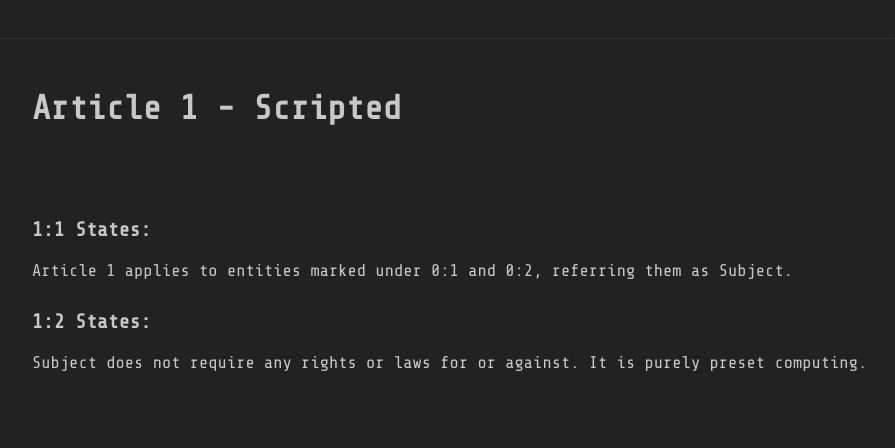
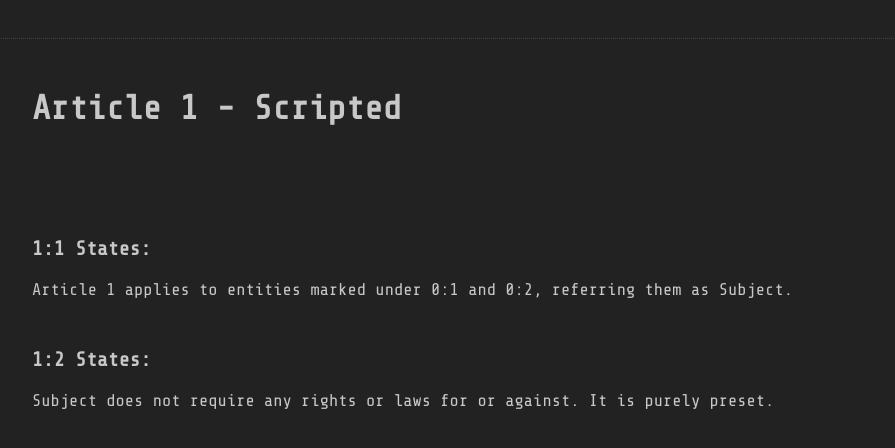
Before and after one commit to superwibr/superwibr.github.io, a Jekyll site: the page built from ailaws/articles/1.md, in a window 1280 px wide. Shown: the top 448 px of the page, without its empty margins (158-1053 px from the left). Built offline with Jekyll 4.4.1, drawn with Linux system fonts in a browser that asks for light colours; our own code applies the rules of GitHub Pages for plain Markdown files.

Commit message:
Update 1.md

```diff
--- a/ailaws/articles/1.md
+++ b/ailaws/articles/1.md
@@ -1,9 +1,10 @@
 # Article 1 - Scripted
-<br><br>
+<br><br><br>
 
 ### 1:1 States:
 Article 1 applies to entities marked under 0:1 and 0:2, referring them as Subject.
-<br>
+<br><br>
 
 ### 1:2 States:
-Subject does not require any rights or laws for or against. It is purely preset computing.
+Subject does not require any rights or laws for or against. It is purely preset.
+<br><br>
```
